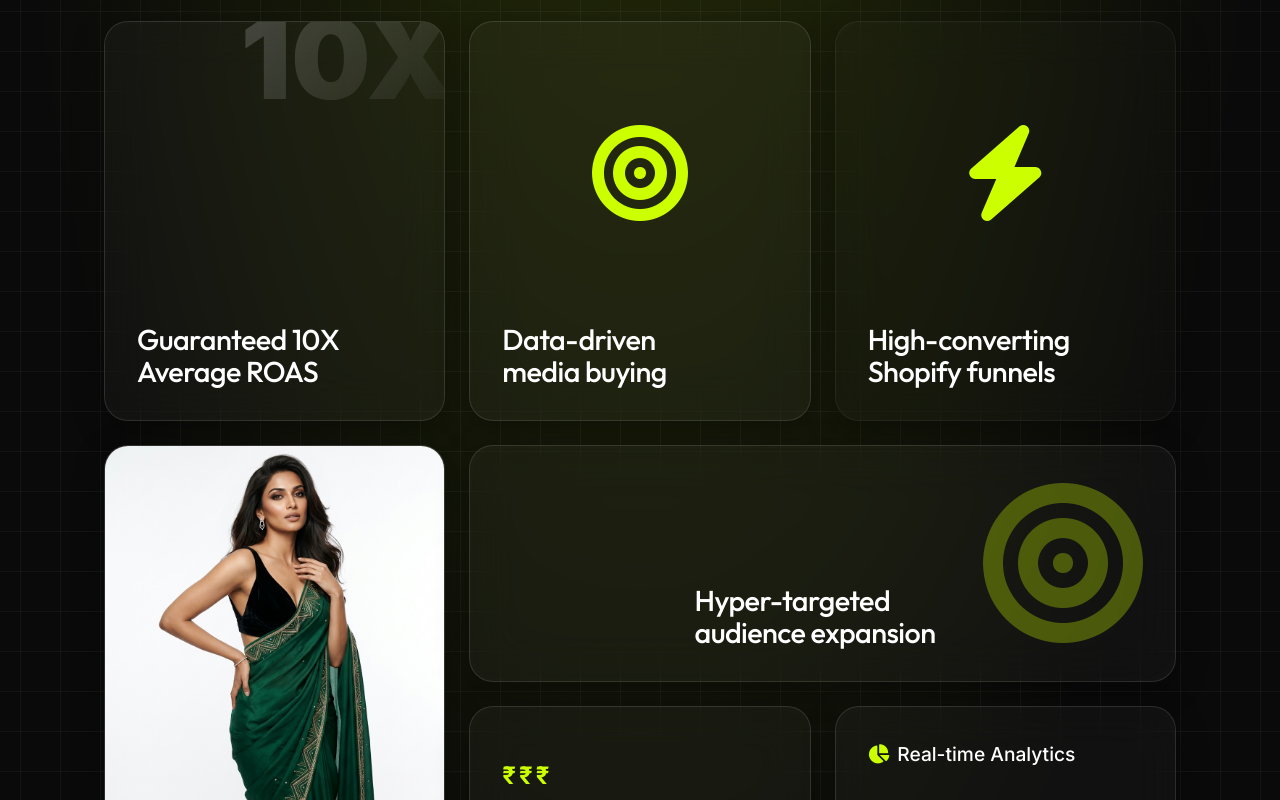
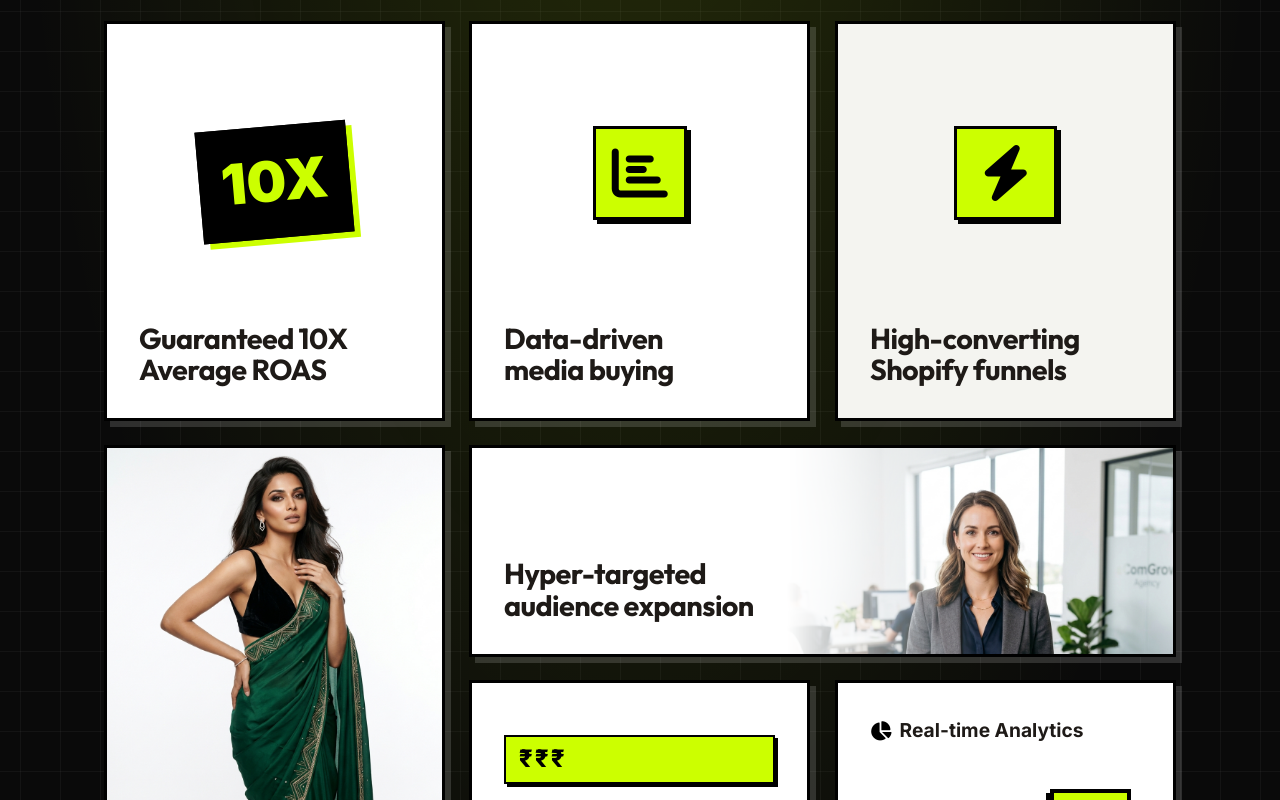
Before and after one commit to nihalkumar5/narizari_new, a Next.js app: page / in a window 1280 px wide. Shown: the part 1340-2140 px from the top of the page. Built offline with nearby package versions, Linux system fonts and the light colour scheme; a web font is replaced by a local one.

Commit message:
Enhance Bento Grid: Add brutalist styling, animations, generated images, and custom graphics

```diff
--- a/src/app/globals.css
+++ b/src/app/globals.css
@@ -958,48 +958,46 @@
   }
 
   .bento-benefits-grid .bento-card {
-    background: rgba(255, 255, 255, 0.03);
-    backdrop-filter: blur(24px);
-    -webkit-backdrop-filter: blur(24px);
-    border-radius: 24px;
+    background: #ffffff;
+    border-radius: 0;
     padding: 2rem;
     display: flex;
     flex-direction: column;
     overflow: hidden;
     position: relative;
-    transition: transform 0.4s cubic-bezier(0.175, 0.885, 0.32, 1.275), box-shadow 0.4s ease, border-color 0.4s ease, background 0.4s ease;
-    border: 1px solid rgba(255, 255, 255, 0.12);
-    color: white;
-    box-shadow: inset 0 0 20px rgba(255, 255, 255, 0.02), 0 8px 32px rgba(0, 0, 0, 0.3);
+    transition: transform 0.2s ease, box-shadow 0.2s ease, border-color 0.2s ease, background 0.2s ease;
+    border: 3px solid #000000;
+    color: var(--color-navy);
+    box-shadow: 6px 6px 0 rgba(255, 255, 255, 0.15);
   }
 
   .bento-benefits-grid .bento-card:hover {
-    transform: translateY(-8px) scale(1.02);
-    box-shadow: 0 20px 40px rgba(204, 255, 0, 0.15), inset 0 0 0 1px rgba(255,255,255,0.1);
-    border-color: rgba(204, 255, 0, 0.4);
-    background: rgba(255, 255, 255, 0.06);
+    transform: translate(-4px, -4px);
+    box-shadow: 10px 10px 0 var(--color-accent);
+    border-color: #000000;
+    background: #fdfdfd;
   }
 
   .bento-benefits-grid .bento-card.dark {
-    background: rgba(255, 255, 255, 0.015);
-    border: 1px solid rgba(255, 255, 255, 0.06);
+    background: #f4f4f0;
+    border: 3px solid #000000;
   }
   .bento-benefits-grid .bento-card.dark:hover {
-    background: rgba(255, 255, 255, 0.04);
+    background: #ffffff;
   }
 
   .bento-benefits-grid .bento-card h3 {
     font-size: 1.8rem;
-    font-weight: 500;
+    font-weight: 700;
     line-height: 1.1;
     letter-spacing: -0.02em;
     margin-top: auto;
     z-index: 2;
-    color: white;
+    color: var(--color-navy);
   }
 
   .bento-benefits-grid .bento-card.dark h3 {
-    color: white;
+    color: var(--color-navy);
   }
 
   .bento-card-experience { grid-column: 1; grid-row: 1; min-height: 400px; }
@@ -1015,16 +1013,16 @@
     padding-right: 0;
   }
 
-  .bento-card-vision h3 { margin-top: 0; width: 40%; z-index: 2; }
+  .bento-card-vision h3 { margin-top: 0; width: 45%; z-index: 2; position: relative; }
   .bento-card-vision .bento-graphic-side {
     position: absolute;
     right: 0;
     top: 0;
-    width: 65%;
+    width: 55%;
     height: 100%;
     z-index: 1;
-    mask-image: linear-gradient(to right, transparent, black 30%);
-    -webkit-mask-image: linear-gradient(to right, transparent, black 30%);
+    mask-image: linear-gradient(to right, transparent 0%, black 50%);
+    -webkit-mask-image: linear-gradient(to right, transparent 0%, black 50%);
   }
 
   .bento-card-clients { grid-column: 2; grid-row: 3; justify-content: center; }
--- a/src/app/page.js
+++ b/src/app/page.js
@@ -118,72 +118,91 @@ export default function Home() {
 
         <div className="bento-benefits-grid">
           {/* Card 1 */}
-          <div className="bento-card bento-card-experience">
+          <ScrollReveal direction="up" delay={0.1} className="bento-card-experience" style={{ display: 'flex', flexDirection: 'column' }}>
+            <div className="bento-card" style={{ flex: 1 }}>
             <div className="bento-graphic">
-              <div className="css-art-10" style={{
-                fontSize: "7rem",
-                right: "-10px",
-                position: "absolute",
+              <div style={{
+                display: "inline-block",
+                fontSize: "3.5rem",
                 fontWeight: "900",
-                lineHeight: "1",
-                background: "linear-gradient(135deg, rgba(255,255,255,0.4) 0%, rgba(255,255,255,0.05) 100%)",
-                WebkitBackgroundClip: "text",
-                WebkitTextFillColor: "transparent",
-                opacity: "0.5",
+                color: "#ccff00",
+                background: "#000",
+                padding: "0.5rem 1.2rem",
+                border: "3px solid #000",
+                boxShadow: "6px 6px 0 #ccff00",
+                transform: "rotate(-5deg)",
+                marginTop: "1rem",
                 userSelect: "none"
-              }}>10X</div>
+              }}>
+                10X
+              </div>
             </div>
             <h3>Guaranteed 10X<br/>Average ROAS</h3>
             </div>
+          </ScrollReveal>
 
           {/* Card 2 */}
-          <div className="bento-card bento-card-gear">
+          <ScrollReveal direction="up" delay={0.2} className="bento-card-gear" style={{ display: 'flex', flexDirection: 'column' }}>
+            <div className="bento-card" style={{ flex: 1 }}>
             <div className="bento-graphic">
-               <i className="fas fa-bullseye" style={{ fontSize: "6rem", color: "#ccff00" }}></i>
+               <i className="fas fa-chart-bar" style={{ fontSize: "3.5rem", color: "#000", background: "#ccff00", padding: "1rem", border: "3px solid #000", boxShadow: "4px 4px 0 #000", borderRadius: "0" }}></i>
             </div>
             <h3>Data-driven<br/>media buying</h3>
             </div>
+          </ScrollReveal>
 
           {/* Card 3 (Dark) */}
-          <div className="bento-card bento-card-editing dark">
+          <ScrollReveal direction="up" delay={0.3} className="bento-card-editing" style={{ display: 'flex', flexDirection: 'column' }}>
+            <div className="bento-card dark" style={{ flex: 1 }}>
             <div className="bento-graphic">
-              <i className="fas fa-bolt" style={{ fontSize: "6rem", color: "#ccff00" }}></i>
+              <i className="fas fa-bolt" style={{ fontSize: "3.5rem", color: "#000", background: "#ccff00", padding: "1rem 1.5rem", border: "3px solid #000", boxShadow: "4px 4px 0 #000", borderRadius: "0" }}></i>
             </div>
             <h3>High-converting<br/>Shopify funnels</h3>
             </div>
+          </ScrollReveal>
 
           {/* Card 4 */}
-          <div className="bento-card bento-card-seamless">
+          <ScrollReveal direction="up" delay={0.2} className="bento-card-seamless" style={{ display: 'flex', flexDirection: 'column' }}>
+            <div className="bento-card" style={{ flex: 1 }}>
             <div className="bento-graphic">
                <img src="/assets/glamorous_saree_model.png" alt="Creative Strategy" style={{ width: "100%", height: "100%", objectFit: "cover", objectPosition: "center" }} />
             </div>
             <h3>Premium brand<br/>positioning</h3>
             </div>
+          </ScrollReveal>
 
           {/* Card 5 (Wide) */}
-          <div className="bento-card bento-card-vision">
+          <ScrollReveal direction="up" delay={0.3} className="bento-card-vision" style={{ display: 'flex', flexDirection: 'column', alignItems: 'stretch' }}>
+            <div className="bento-card" style={{ flex: 1, paddingRight: 0, flexDirection: 'row', alignItems: 'center' }}>
             <h3>Hyper-targeted<br/>audience expansion</h3>
-            <div className="bento-graphic-side" style={{ display: 'flex', alignItems: 'center', justifyContent: 'flex-end', paddingRight: '2rem' }}>
-               <i className="fas fa-bullseye" style={{ fontSize: "10rem", color: "#ccff00", opacity: "0.3" }}></i>
+            <div className="bento-graphic-side" style={{ display: 'flex', alignItems: 'center', justifyContent: 'flex-end', padding: 0 }}>
+               <img src="/assets/audience_expansion.png" alt="Audience Expansion" style={{ width: "100%", height: "100%", objectFit: "cover", objectPosition: "top" }} />
             </div>
             </div>
+          </ScrollReveal>
 
           {/* Card 6 */}
-          <div className="bento-card bento-card-clients">
-            <div className="stars" style={{ color: "#ccff00", marginBottom: "0.5rem", fontSize: "1.5rem", fontWeight: "700", letterSpacing: "3px" }}>₹₹₹</div>
-            <div className="bento-stat-num">50<span style={{fontSize:"2rem"}}>Cr+</span></div>
-            <p className="bento-stat-desc">revenue generated</p>
+          <ScrollReveal direction="up" delay={0.4} className="bento-card-clients" style={{ display: 'flex', flexDirection: 'column' }}>
+            <div className="bento-card" style={{ flex: 1, justifyContent: 'center' }}>
+            <div className="stars" style={{ color: "#000", background: "#ccff00", display: "inline-block", padding: "0.2rem 0.8rem", border: "2px solid #000", boxShadow: "3px 3px 0 #000", marginBottom: "1rem", fontSize: "1.5rem", fontWeight: "800", letterSpacing: "2px" }}>₹₹₹</div>
+            <div className="bento-stat-num" style={{ color: "#000" }}>50<span style={{fontSize:"2rem"}}>Cr+</span></div>
+            <p className="bento-stat-desc" style={{ color: "var(--color-slate)" }}>revenue generated</p>
             </div>
+          </ScrollReveal>
 
           {/* Card 7 */}
-          <div className="bento-card bento-card-turnaround">
+          <ScrollReveal direction="up" delay={0.5} className="bento-card-turnaround" style={{ display: 'flex', flexDirection: 'column' }}>
+            <div className="bento-card" style={{ flex: 1 }}>
             <div className="flex-title" style={{ marginBottom: "2rem", color: "#ccff00" }}>
-              <i className="fas fa-chart-pie"></i> <span style={{ color: "white" }}>Real-time Analytics</span>
+              <i className="fas fa-chart-pie" style={{ color: "#000" }}></i> <span style={{ color: "var(--color-navy)", fontWeight: "700" }}>Real-time Analytics</span>
             </div>
-            <div className="bento-graphic-clock">
-              <div className="css-clock"></div>
+            <div className="bento-graphic-chart" style={{ display: "flex", alignItems: "flex-end", height: "120px", gap: "12px", borderBottom: "4px solid #000", padding: "0 10px" }}>
+              <div style={{ flex: 1, height: "40%", background: "#000", boxShadow: "4px 4px 0 #ccc" }}></div>
+              <div style={{ flex: 1, height: "65%", background: "#000", boxShadow: "4px 4px 0 #ccc" }}></div>
+              <div style={{ flex: 1, height: "100%", background: "#ccff00", border: "4px solid #000", borderBottom: "none", boxShadow: "-4px 4px 0 #000" }}></div>
             </div>
             </div>
+          </ScrollReveal>
         </div>
       </div>
     </section>
```
Also changed, not shown: public/assets/audience_expansion.png (added). Lines whose indentation alone changed are shown as unchanged.
